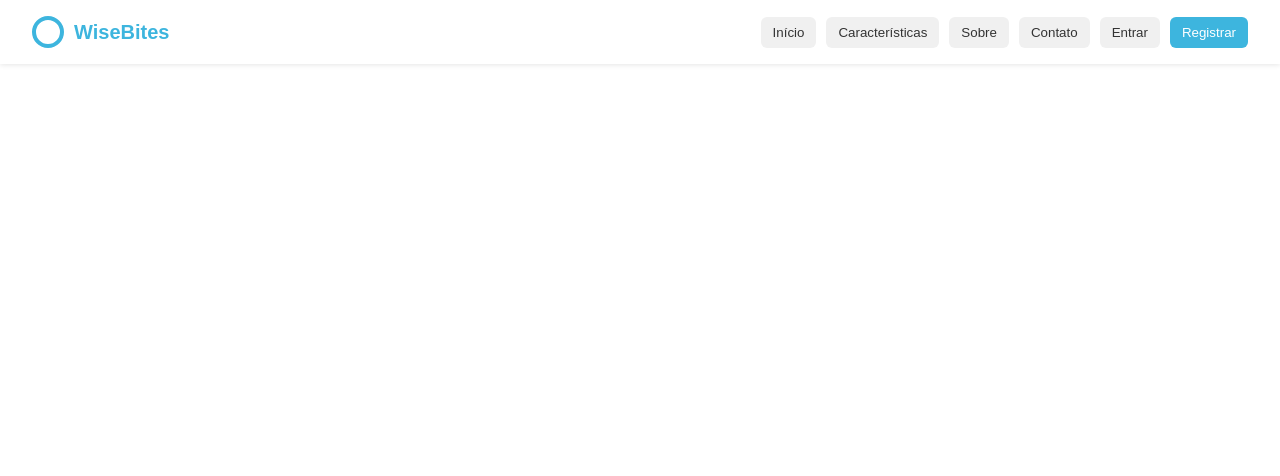
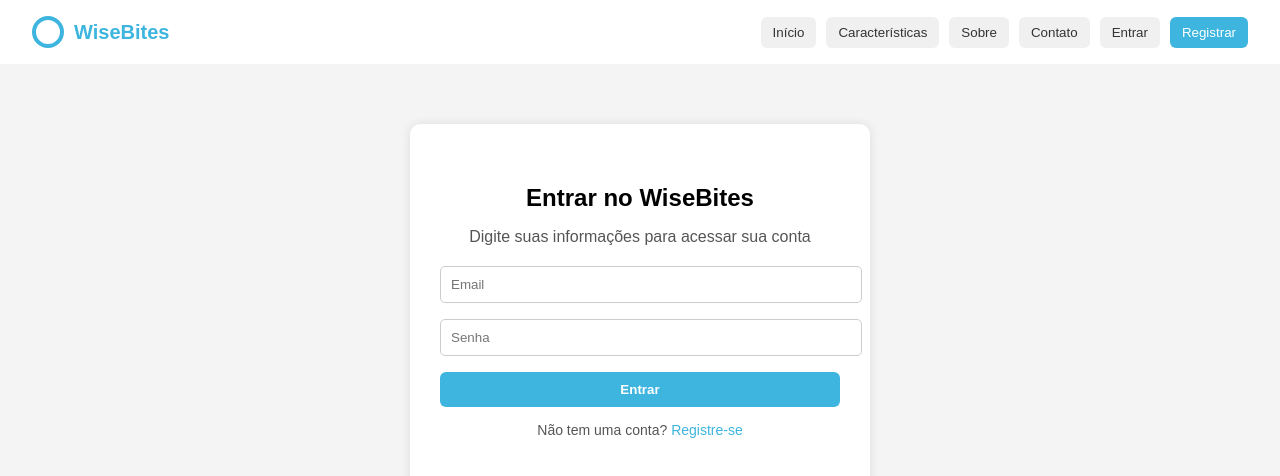
Before and after one commit to Isabellybrt/Wisebites, a React (Create React App) app in the folder frontend/: page /login in a window 1280 px wide. Shown: the top 476 px of the page. Built offline with nearby package versions, Linux system fonts and the light colour scheme.

Commit message:
Login com postgresql
Envio da tela de login e funcionalidade integrada ao banco de dados

```diff
--- a/frontend/src/App.tsx
+++ b/frontend/src/App.tsx
@@ -3,6 +3,7 @@ import { BrowserRouter as Router, Routes, Route } from 'react-router-dom';
 import Navbar from './components/Navbar';
 import Hero from './pages/Hero';
 import Register from './pages/Register';
+import Login from './pages/Login';
 
 const App: React.FC = () => {
   return (
@@ -11,6 +12,7 @@ const App: React.FC = () => {
       <Routes>
         <Route path="/" element={<Hero />} />
         <Route path="/registrar" element={<Register />} />
+        <Route path="/login" element={<Login />} />
         {/* outras rotas no futuro */}
       </Routes>
     </Router>
--- a/frontend/src/components/Navbar.tsx
+++ b/frontend/src/components/Navbar.tsx
@@ -14,7 +14,9 @@ const Navbar: React.FC = () => {
         <button>Características</button>
         <button>Sobre</button>
         <button>Contato</button>
-        <button>Entrar</button>
+        <Link to="/login">
+          <button>Entrar</button>
+        </Link>
         <Link to="/registrar">
           <button className="register">Registrar</button>
         </Link>
--- /dev/null
+++ b/frontend/src/pages/Login.tsx
@@ -0,0 +1,65 @@
+import React, { useState } from 'react';
+import { useNavigate } from 'react-router-dom';
+import axios from 'axios';
+import '../styles/Login.css';
+
+const Login: React.FC = () => {
+  const [email, setEmail] = useState('');
+  const [senha, setSenha] = useState('');
+  const navigate = useNavigate();
+
+  const handleSubmit = async (e: React.FormEvent) => {
+    e.preventDefault();
+
+    try {
+      const response = await axios.post<{ tipo_usuario: string }>('http://localhost:5000/api/login', {
+        email,
+        senha
+    });
+      const tipo = response.data.tipo_usuario;
+
+      if (tipo === 'nutricionista') {
+        navigate('/dashboard');
+      } else if (tipo === 'cliente') {
+        navigate('/home');
+      } else {
+        alert('Tipo de usuário não reconhecido.');
+      }
+
+    } catch (err: any) {
+      console.error(err.response?.data || err.message);
+      alert('Erro ao fazer login: ' + (err.response?.data?.message || err.message));
+    }
+  };
+
+  return (
+    <div className="login-container">
+      <div className="login-form">
+        <h2>Entrar no WiseBites</h2>
+        <p>Digite suas informações para acessar sua conta</p>
+        <form onSubmit={handleSubmit}>
+          <input
+            type="email"
+            placeholder="Email"
+            value={email}
+            onChange={(e) => setEmail(e.target.value)}
+            required
+          />
+          <input
+            type="password"
+            placeholder="Senha"
+            value={senha}
+            onChange={(e) => setSenha(e.target.value)}
+            required
+          />
+          <button type="submit">Entrar</button>
+        </form>
+        <p className="register-link">
+          Não tem uma conta? <a href="/registrar">Registre-se</a>
+        </p>
+      </div>
+    </div>
+  );
+};
+
+export default Login;
--- a/frontend/src/pages/Register.tsx
+++ b/frontend/src/pages/Register.tsx
@@ -1,4 +1,5 @@
 import React, { useState } from 'react';
+import { useNavigate } from 'react-router-dom';
 import axios from 'axios';
 import '../styles/Register.css';
 
@@ -7,6 +8,8 @@ const Register: React.FC = () => {
     nome: '', email: '', senha: '', tipo_usuario: '',
     telefone: '', especialidade: '', idade: '', peso_atual: '', altura: '', restricoes: '', objetivo: ''
   });
+
+  const navigate = useNavigate();
 
   const handleChange = (e: React.ChangeEvent<HTMLInputElement | HTMLSelectElement | HTMLTextAreaElement>) => {
     setForm({ ...form, [e.target.name]: e.target.value });
@@ -17,11 +20,17 @@ const Register: React.FC = () => {
     try {
       await axios.post('http://localhost:5000/api/register', form);
       alert('Usuário cadastrado com sucesso!');
+
+      if (form.tipo_usuario === 'nutricionista') {
+        navigate('/Nutri');
+      } else if (form.tipo_usuario === 'cliente') {
+        navigate('/cliente');
+      }
+
     } catch (err: any) {
       console.error(err.response?.data || err.message);
       alert('Erro ao cadastrar: ' + (err.response?.data?.message || err.message));
     }
-
   };
 
   return (
--- /dev/null
+++ b/frontend/src/styles/Login.css
@@ -0,0 +1,61 @@
+.login-container {
+  display: flex;
+  justify-content: center;
+  align-items: flex-start;
+  background-color: #f4f4f4;
+  height: 100vh;
+  padding-top: 60px;
+}
+
+.login-form {
+  background: white;
+  padding: 40px 30px;
+  border-radius: 10px;
+  box-shadow: 0 0 10px rgba(0, 0, 0, 0.1);
+  width: 100%;
+  max-width: 400px;
+  text-align: center;
+}
+
+.login-form h2 {
+  margin-bottom: 10px;
+  font-size: 24px;
+}
+
+.login-form p {
+  margin-bottom: 20px;
+  color: #555;
+}
+
+.login-form input {
+  width: 100%;
+  padding: 10px;
+  margin-bottom: 16px;
+  border-radius: 5px;
+  border: 1px solid #ccc;
+}
+
+.login-form button {
+  width: 100%;
+  padding: 10px;
+  background-color: #3db5de;
+  color: white;
+  border: none;
+  border-radius: 6px;
+  font-weight: bold;
+  cursor: pointer;
+}
+
+.login-form button:hover {
+  background-color: #269fc9;
+}
+
+.register-link {
+  margin-top: 15px;
+  font-size: 14px;
+}
+
+.register-link a {
+  color: #3db5de;
+  text-decoration: none;
+}
```
Also changed, not shown: 4 other files (tests, documents, lock files or other folders).
